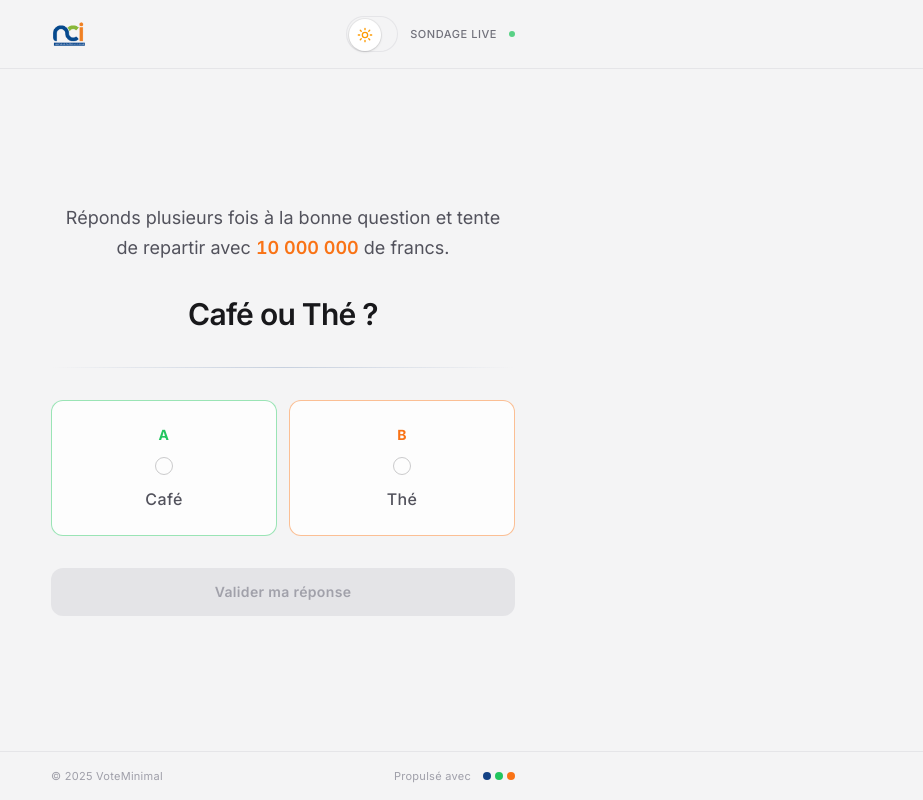
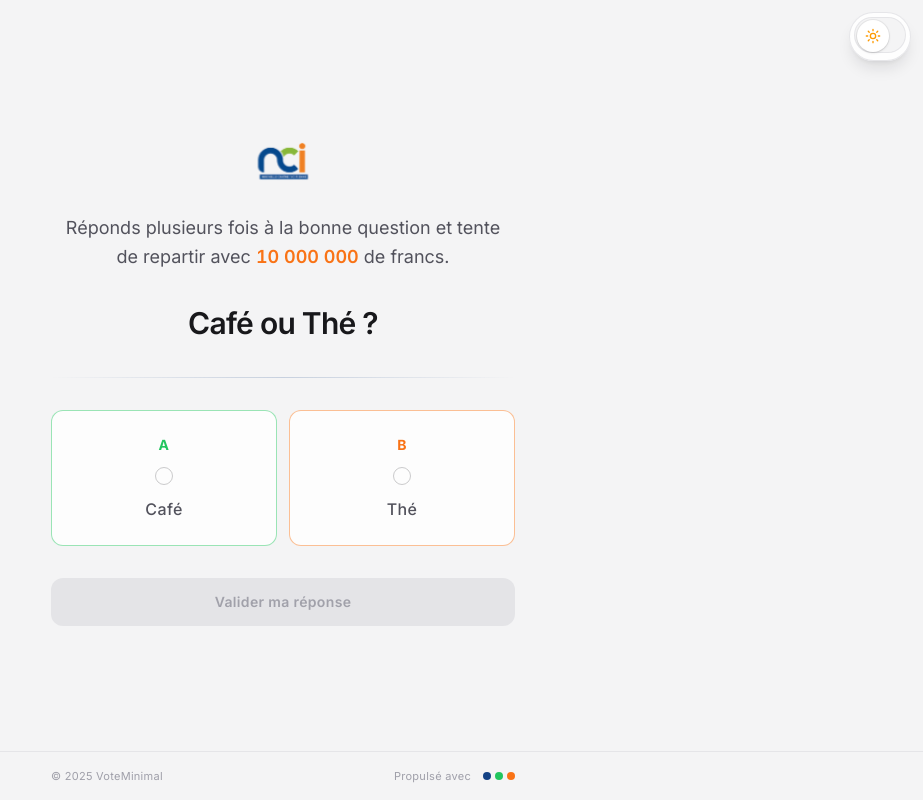
Before and after one commit to operateurpeco10/nci, a Next.js app: page / in a window 1280 px wide. Shown: the whole page, without its empty margins (357-1280 px from the left). Built offline with nearby package versions, Linux system fonts and the light colour scheme.

Commit message:
Remove header; logo above tagline; floating theme control.
Center logo on vote and results views; fixed top-right theme switch with safe-area padding, glass pill, z-50 under payment modal.

Co-authored-by: Cursor <cursoragent@cursor.com>

```diff
--- a/src/app/page.tsx
+++ b/src/app/page.tsx
@@ -107,34 +107,30 @@ export default function Home() {
 
   return (
     <>
-      <header className="w-full border-b border-zinc-200/90 dark:border-white/5">
-        <div className="max-w-lg mx-auto px-6 py-4 flex items-center justify-between gap-3">
-          <div className="relative h-9 w-[min(200px,52vw)] shrink-0">
-            <Image
-              src="/images/logo.png"
-              alt="Vote Minimal"
-              fill
-              className="object-contain object-left"
-              sizes="200px"
-              priority
-            />
-          </div>
-          <div className="flex items-center gap-2 sm:gap-3 shrink-0">
-            <ThemeSwitch />
-            <span className="hidden text-[11px] tracking-wider uppercase text-zinc-500 font-medium dark:text-white/20 sm:inline">
-              Sondage live
-            </span>
-            <div className="w-1.5 h-1.5 rounded-full bg-nci-green animate-pulse" />
-          </div>
+      <div
+        className="pointer-events-none fixed inset-x-0 top-0 z-50 flex justify-end p-3 pt-[max(0.75rem,env(safe-area-inset-top))] pr-[max(0.75rem,env(safe-area-inset-right))]"
+      >
+        <div className="pointer-events-auto rounded-full border border-zinc-200/90 bg-white/90 p-1 shadow-lg shadow-zinc-900/10 backdrop-blur-sm dark:border-white/10 dark:bg-[var(--dark-surface-bg)]/90 dark:shadow-black/40">
+          <ThemeSwitch />
         </div>
-      </header>
+      </div>
 
-      <main className="flex-1 flex items-center justify-center">
-        <div className="w-full max-w-lg mx-auto px-6 py-12">
+      <main className="flex flex-1 items-center justify-center pt-[max(0.5rem,env(safe-area-inset-top))]">
+        <div className="mx-auto w-full max-w-lg px-6 py-10 sm:py-12">
           {view === "vote" && (
             <div>
               <div className="text-center">
-                <p className="text-base sm:text-lg leading-relaxed text-zinc-600 mb-8 max-w-md mx-auto fade-in fade-in-delay-1 dark:text-white/70">
+                <div className="relative mx-auto mb-6 h-12 w-[min(240px,75vw)] fade-in sm:h-14 sm:w-[min(280px,78vw)]">
+                  <Image
+                    src="/images/logo.png"
+                    alt="Vote Minimal"
+                    fill
+                    className="object-contain object-center"
+                    sizes="(max-width: 640px) 75vw, 280px"
+                    priority
+                  />
+                </div>
+                <p className="fade-in fade-in-delay-1 text-base leading-relaxed text-zinc-600 sm:text-lg mb-8 max-w-md mx-auto dark:text-white/70">
                   Réponds plusieurs fois à la bonne question et tente de repartir
                   avec{" "}
                   <span className="font-semibold tabular-nums text-nci-orange">
@@ -194,6 +190,15 @@ export default function Home() {
 
           {view === "results" && (
             <div className="space-y-5 result-animate">
+              <div className="relative mx-auto h-10 w-[min(200px,65vw)] sm:h-11">
+                <Image
+                  src="/images/logo.png"
+                  alt="Vote Minimal"
+                  fill
+                  className="object-contain object-center"
+                  sizes="200px"
+                />
+              </div>
               <p className="text-xs tracking-[0.25em] uppercase text-zinc-500 text-center dark:text-white/25">
                 Résultats
               </p>
```
